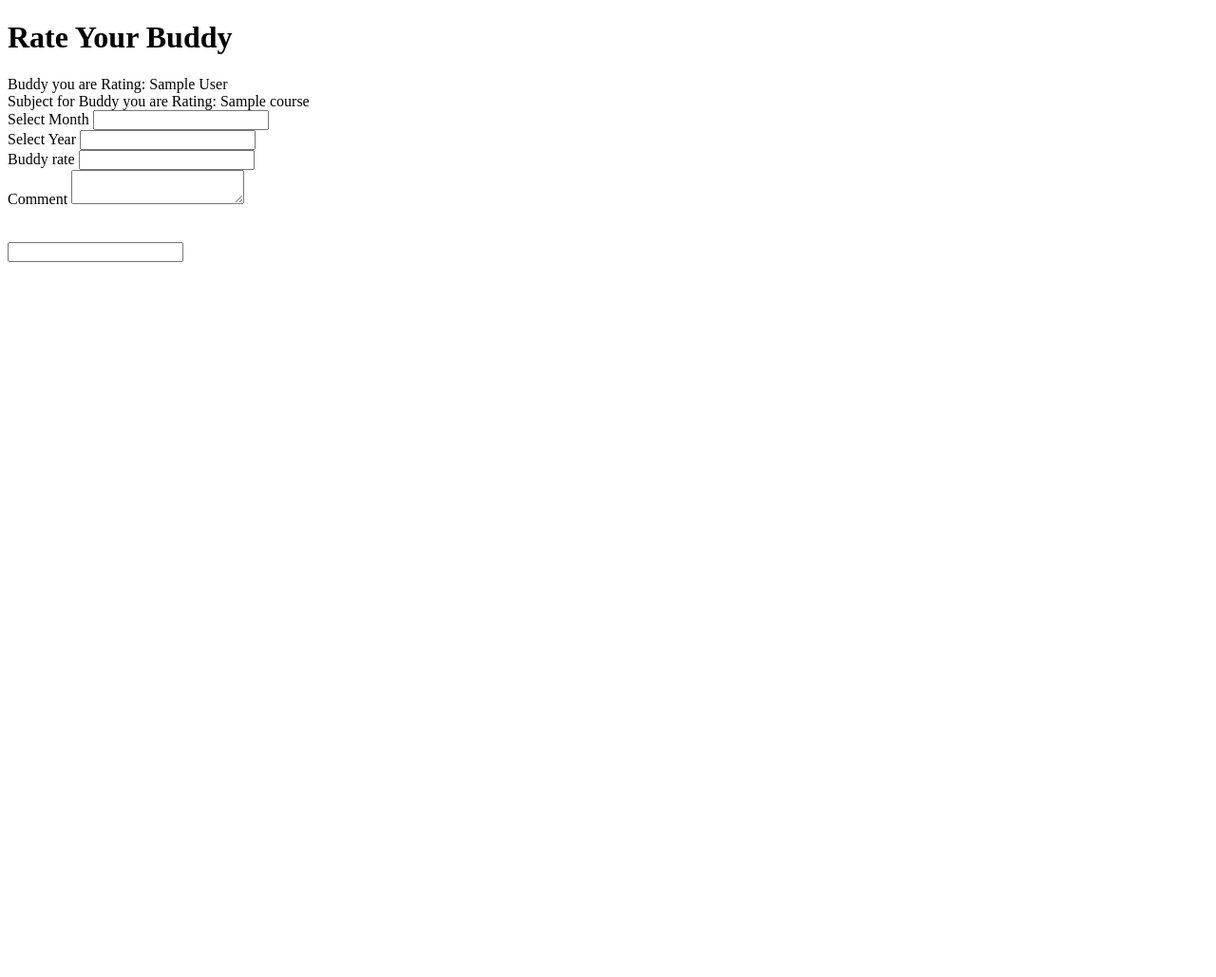
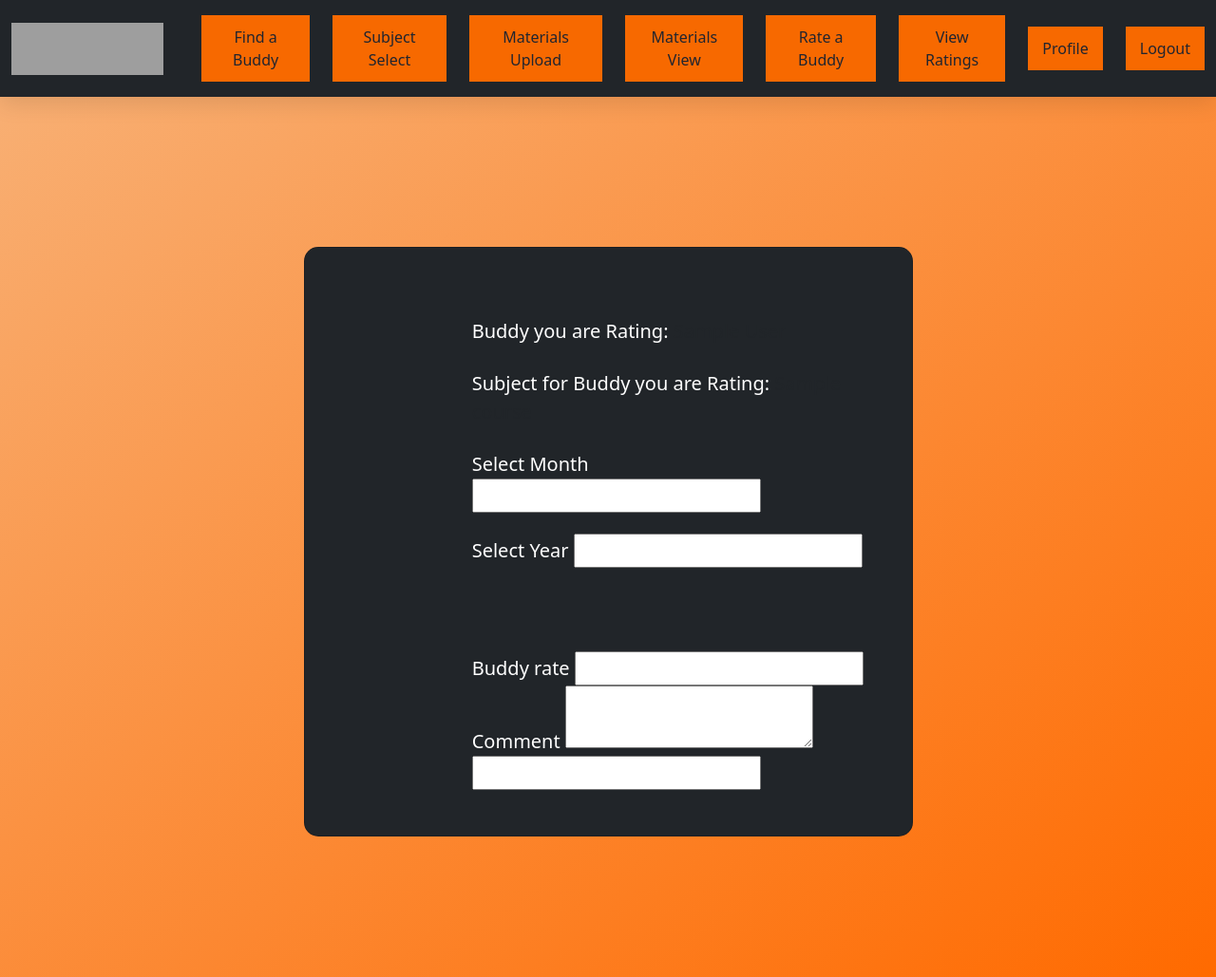
Before and after one commit to CIS-454-Studdy-Buddy/StudyBuddy, a Python web app: template app/templates/rate.html in a window 1280 px wide. Shown: the whole page at 95% size. Before the commit the page ends 276 px from the top, so only its background shows below. Run offline with Jinja, Linux system fonts and the light colour scheme; the template is opened without the code that fills it: most values are stand-ins (such as "Sample title", 1, 10 or a date in 2020); form fields are guessed from the names that the template uses; some libraries are stand-ins or nearby versions; grey boxes are pictures that could not be loaded.

Commit message:
fixed buddy rate front-end

```diff
--- a/app/templates/rate.html
+++ b/app/templates/rate.html
@@ -4,53 +4,115 @@
     <meta charset="UTF-8">
     <meta http-equiv="X-UA-Compatible" content="IE=edge">
     <meta name="viewport" content="width=device-width, initial-scale=1.0">
+
+    <link href="https://cdn.jsdelivr.net/npm/bootstrap@5.3.0-alpha1/dist/css/bootstrap.min.css" rel="stylesheet"
+        integrity="sha384-GLhlTQ8iRABdZLl6O3oVMWSktQOp6b7In1Zl3/Jr59b6EGGoI1aFkw7cmDA6j6gD" crossorigin="anonymous">
+
+
+    <link rel="stylesheet" href="{{ url_for('static', filename='style.css') }}">
+    <script src="js/bootstrap.js"></script>
+    <link rel="stylesheet" href="mystyle.css">
+
+    <link rel="stylesheet" href="css/bootstrap.css">
+    <script src="js/bootstrap.js"></script>
+    <link rel="stylesheet" href="/static/home.css">
+
     <title>Rating</title>
 </head>
 <body>
 
-    <h1> Rate Your Buddy </h1>
+<nav class="navbar navbar-expand-lg py-3 sticky-top bg-dark">
+    <div class="container-fluid">
 
+        <a class="navbar-brand" href="#">
+            <img src="{{url_for('static', filename='logo-study-buddy.png')}}" , width="160" height="55">
+        </a>
+
+        <button class="navbar-toggler" type="button" data-bs-toggle="collapse" data-bs-target="#navbarNav"
+            aria-controls="navbarNav" aria-expanded="false" aria-label="Toggle navigation">
+            <span class="navbar-toggler-icon"></span>
+        </button>
+        <div class="collapse navbar-collapse" id="navbarNav">
+            <button class="btn ms-4">
+                <a href="{{url_for('findstudybuddy.findBuddy')}}">Find a Buddy</a>
+            </button>
+            <button class="btn ms-4">
+                <a href="{{url_for('subjectselection.subjectSelection')}}">Subject Select</a>
+            </button>
+            <button class="btn ms-4">
+                <a href="{{url_for('materialsupload.materialsUpload')}}">Materials Upload</a>
+            </button>
+            <button class="btn ms-4">
+                <a href="{{url_for('materialsview.materialsView')}}">Materials View</a>
+            </button>
+            <button class="btn ms-4">
+                <a href="{{url_for('rate.rate')}}">Rate a Buddy</a>
+            </button>
+            <button class="btn ms-4">
+                <a href="{{url_for('viewratings.viewRatings')}}">View Ratings</a>
+            </button>
+            <button class="btn ms-4">
+                <a href="{{url_for('profile.profile')}}">Profile</a>
+            </button>
+            <button class="btn ms-4">
+                <a href="{{url_for('auth.login')}}">Logout</a>
+            </button>
+        </div>
+    </div>
+</nav>
+
+<section style="font-size: 125%;" class="gradient-custom text-white">
+    <div class="container vh-50  py-5 h-20">
+        <div class="row justify-content-center align-items-center h-100">
+            <div class="col-12 col-lg-9 col-xl-7">
+                <div class="card bg-dark shadow-2-strong card-registration" style="border-radius: 15px; padding-left: 20%;">
+                    <div class="card-body p-5 p-md-5">
                         <form method="POST" action="">
                         {{ form.hidden_tag() }}
                         <div>
-            <label style="margin-left: 0px; margin-top: 50px; color: black;">Buddy you are Rating: </label>
+                        <label style="margin-left: 0px; margin-top: 25px; color: rgb(255, 255, 255);">Buddy you are Rating: </label>
                             {{ buddy.first_name }}
                             {{ buddy.last_name }}
                         </div>
 
                             <div>
-            <label style="margin-left: 0px; margin-top: 50px; color: black;">Subject for Buddy you are Rating: </label>
+                                <label style="margin-left: 0px; margin-top: 25px; color: rgb(255, 255, 255);">Subject for Buddy you are Rating: </label>
                             {{ br.study_interest.course.course_name}}
                             </div>
                             <div>
-            <label style="margin-left: 0px; margin-top: 50px; color: black;">Select Month</label>
+                                <label style="margin-left: 0px; margin-top: 25px; color: rgb(255, 255, 255);">Select Month</label>
                             {{ form.month }}
                             </div>
                             <div>
-            <label style="margin-left: 0px; margin-top: 50px; color: black;">Select Year</label>
+                                <label style="margin-left: 0px; margin-top: 25px; color: rgb(255, 255, 255);">Select Year</label>
                             {{ form.year }}
                             </div>
                             <div>
-            <label style="margin-left: 0px; margin-top: 50px; color: black;">{{form.is_score_improved.label}}</label>
+                                <label style="margin-left: 0px; margin-top: 25px; color: rgb(255, 255, 255);">{{form.is_score_improved.label}}</label>
                             {{ form.is_score_improved }}
                             </div>
                             <div>
-            <label style="margin-left: 0px; margin-top: 50px; color: black;">{{form.is_gained_knowledge.label}}</label>
+                                <label style="margin-left: 0px; margin-top: 25px; color: rgb(255, 255, 255);">{{form.is_gained_knowledge.label}}</label>
                             {{ form.is_gained_knowledge}}
                             </div>
                             <div>
-            <label style="margin-left: 0px; margin-top: 50px; color: black;">{{form.buddy_rate.label}}</label>
+                                <label style="margin-left: 0px; margin-top: 25px; color: rgb(255, 255, 255);">{{form.buddy_rate.label}}</label>
                             {{ form.buddy_rate}}
                             </div>
                             <div>
-            <label style="margin-left: 0px; margin-top: 50px; color: black;">{{form.comment.label}}</label>
+                                <label style="margin-left: 0px; margin-top: 25px; color: rgb(255, 255, 255);">{{form.comment.label}}</label>
                             {{ form.comment}}
+                            {{ form.rate_but }}
                             </div>
-        <br>
-        <br>
-        {{ form.rate_but }}
+
 
                         </form>
+                    </div>
+                </div>
+            </div>
+        </div>
+    </div>
+</section>
 
 </body>
 </html>
```
Lines whose indentation alone changed are shown as unchanged.
